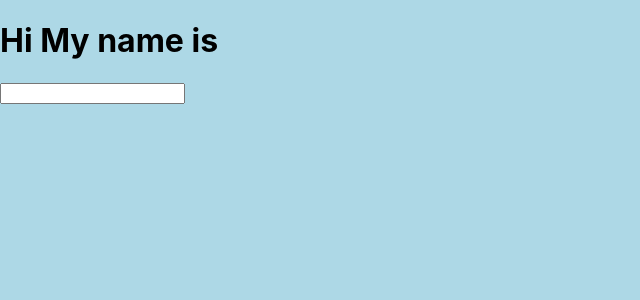
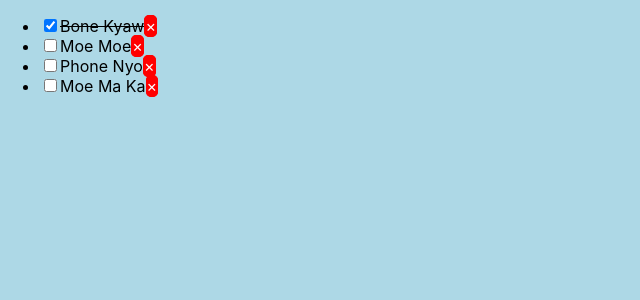
Before and after one commit to Bonekyaw/React-Project, a React (Create React App) app: page / in a window 1280 px wide. Shown: the top 300 px of the page, without its empty margins (0-640 px from the left). Built offline with nearby package versions, Linux system fonts and the light colour scheme.

Commit message:
Todo List Show

```diff
--- a/src/App.css
+++ b/src/App.css
@@ -52,3 +52,10 @@
 .red {
   color: red;
 }
+#root a {
+  border : 1px solid red;
+  border-radius: 5px;
+  background: red;
+  color: white;
+  text-decoration: none;
+}
--- a/src/App.js
+++ b/src/App.js
@@ -1,32 +1,69 @@
 import React, {Component} from 'react';
-
-class App extends Component  {
-	render() {
+import './App.css';
+class App extends Component {
+	render(){
 		return (
-			<div>
-				<h1>Hi My name is {this.props.name}</h1>
-			</div>
+			<TodoList />
 			)
 	}
 }
-class Hello extends Component {
+class TodoList extends Component {
 	constructor(){
 		super();
 		this.state = {
-			name : null
+			items : [
+				{name : "Bone Kyaw", status: 1},
+				{name : "Moe Moe", status: 0},
+				{name : "Phone Nyo", status: 0},
+				{name : "Moe Ma Ka", status: 0},
+			]
 		}
-		this.handleChange = this.handleChange.bind(this);
+		this.toggle = this.toggle.bind(this);
+
 	}
-	handleChange(e){
-		this.setState({name: e.target.value})
+	toggle(index){
+		var items = this.state.items;
+		items[index].status = !items[index].status;
+		this.setState({items})
 	}
-	render() {
+	render(){
+		var self = this;
 		return (
-			<div>
-				<App name={this.state.name}/>
-				<input type="text" onKeyDown={this.handleChange}/>
-			</div>
+			<ul>
+				{this.state.items.map(
+					function(item,index){
+						return (
+							<TodoItem
+								name={item.name}
+								status={item.status}
+								key={index}
+								toggle={self.toggle}
+								id={index}
+							 />
+
+						)
+					})
+				}
+			</ul>
 			)
 	}
 }
-export default Hello;
+class TodoItem extends Component {
+	constructor(){
+		super();
+		this.handleChange = this.handleChange.bind(this);
+	}
+	handleChange(){
+		this.props.toggle(this.props.id)
+	}
+	render(){
+		return (
+			<li>
+				<input type="checkbox" checked={this.props.status} onChange={this.handleChange}/>
+				 {this.props.status ? (<s>{this.props.name}</s>) : (this.props.name) }
+				 <a href="#">&times;</a>
+			 </li>
+			)
+	}
+}
+export default App;
```
